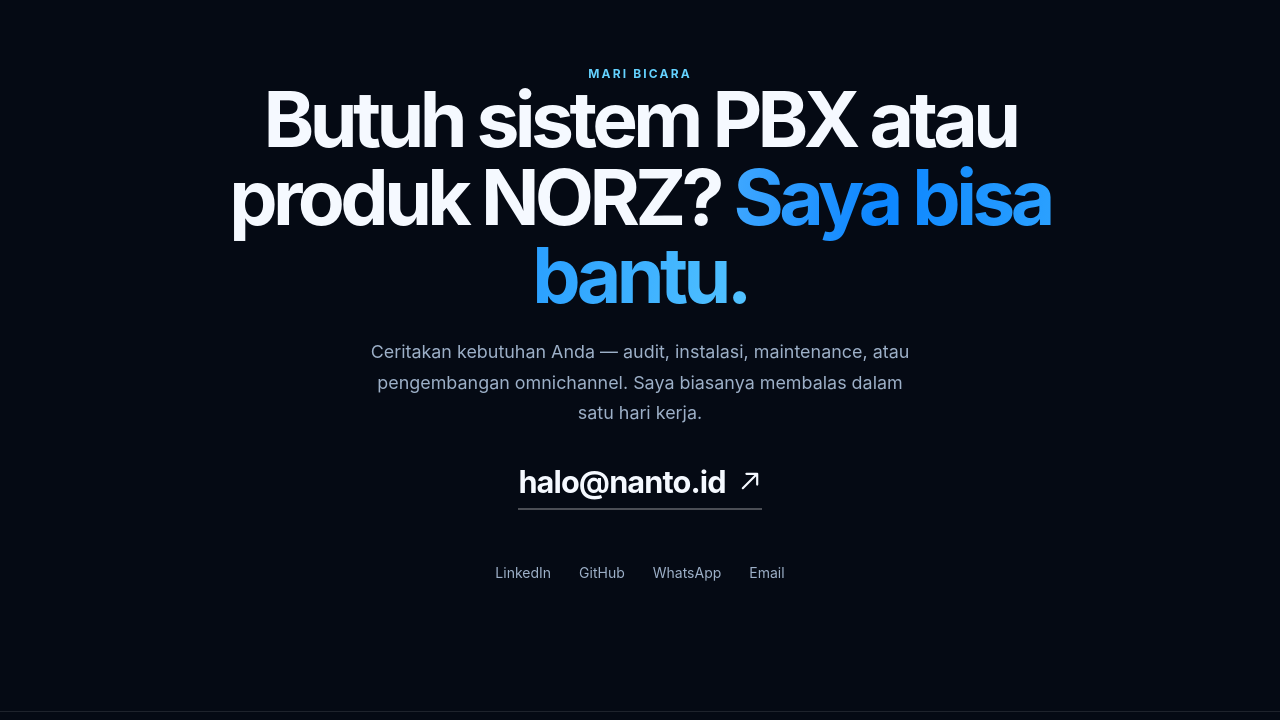
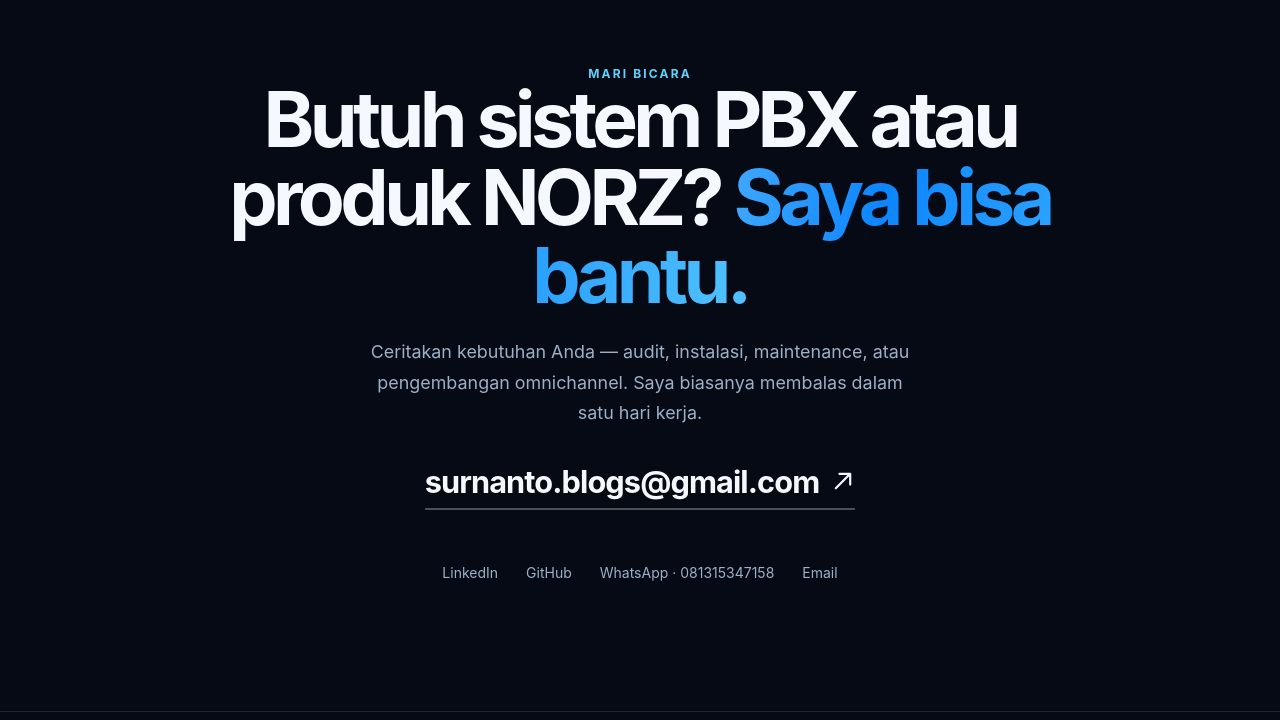
Before and after one commit to nantoSur/nantosur.github.io, a plain HTML site: page index.html in a window 1280 px wide. Shown: the part 4039-4759 px from the top of the page. Drawn offline with Linux system fonts and the light colour scheme.

Commit message:
Update contact email and WhatsApp number

```diff
--- a/index.html
+++ b/index.html
@@ -13,8 +13,8 @@
     <script>
       document.documentElement.classList.add("js");
     </script>
-    <link rel="stylesheet" href="styles.css" />
-    <script src="script.js" defer></script>
+    <link rel="stylesheet" href="styles.css?v=20261121-contact" />
+    <script src="script.js?v=20261121-contact" defer></script>
   </head>
   <body>
     <a class="skip-link" href="#main" data-i18n="common.skip">Lewati ke konten</a>
@@ -70,7 +70,7 @@
                 <span data-i18n="hero.viewWork">Lihat karya</span>
                 <svg viewBox="0 0 20 20" fill="none" aria-hidden="true"><path d="M4 10h11m-4-4 4 4-4 4" stroke="currentColor" stroke-width="1.8" stroke-linecap="round" stroke-linejoin="round" /></svg>
               </a>
-              <a class="btn btn--ghost" href="mailto:halo@nanto.id" data-i18n="common.cv">Download CV</a>
+              <a class="btn btn--ghost" href="mailto:surnanto.blogs@gmail.com" data-i18n="common.cv">Download CV</a>
             </div>
 
             <dl class="hero-stats">
@@ -278,15 +278,15 @@
           <p class="kicker" data-i18n="contact.kicker">Mari berkolaborasi</p>
           <h2><span data-i18n="contact.titleLead">Punya ide? </span><span class="gradient-text" data-i18n="contact.titleAccent">Kita wujudkan.</span></h2>
           <p class="contact-lead" data-i18n="contact.lead">Ceritakan sedikit tentang proyekmu. Saya biasanya membalas dalam satu hari kerja.</p>
-          <a class="email-link" href="mailto:halo@nanto.id">
-            halo@nanto.id
+          <a class="email-link" href="mailto:surnanto.blogs@gmail.com">
+            surnanto.blogs@gmail.com
             <svg viewBox="0 0 20 20" fill="none" aria-hidden="true"><path d="M4 16 16 4M7 4h9v9" stroke="currentColor" stroke-width="1.8" stroke-linecap="round" stroke-linejoin="round" /></svg>
           </a>
           <div class="socials">
             <a href="#" aria-label="LinkedIn">LinkedIn</a>
             <a href="#" aria-label="GitHub">GitHub</a>
-            <a href="https://wa.me/" aria-label="WhatsApp">WhatsApp</a>
-            <a href="mailto:halo@nanto.id" aria-label="Email">Email</a>
+            <a href="https://wa.me/6281315347158" aria-label="WhatsApp 081315347158">WhatsApp · 081315347158</a>
+            <a href="mailto:surnanto.blogs@gmail.com" aria-label="Email surnanto.blogs@gmail.com">Email</a>
           </div>
         </div>
       </section>
```
Also changed, not shown: 1 other file.
